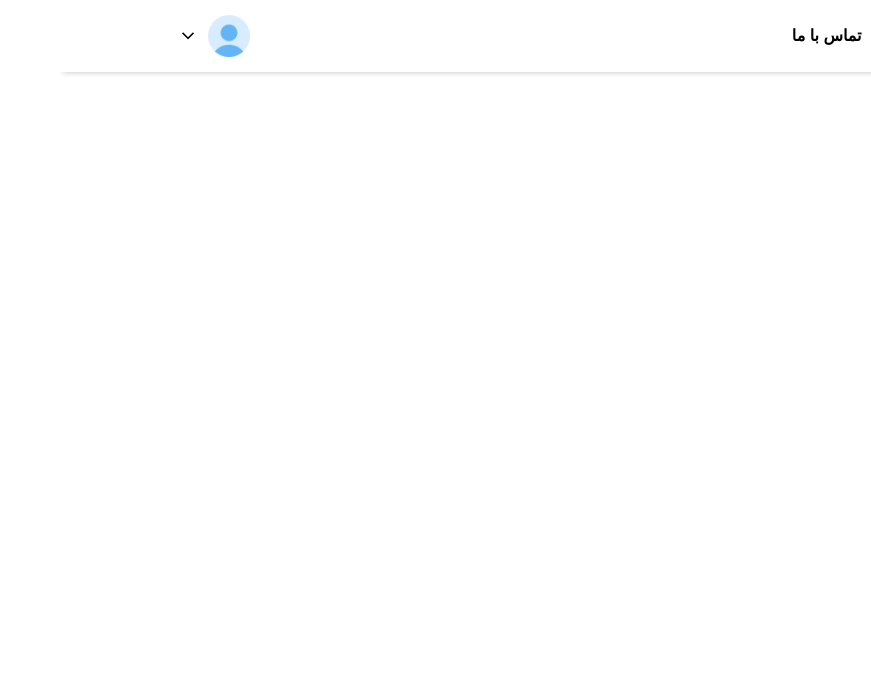
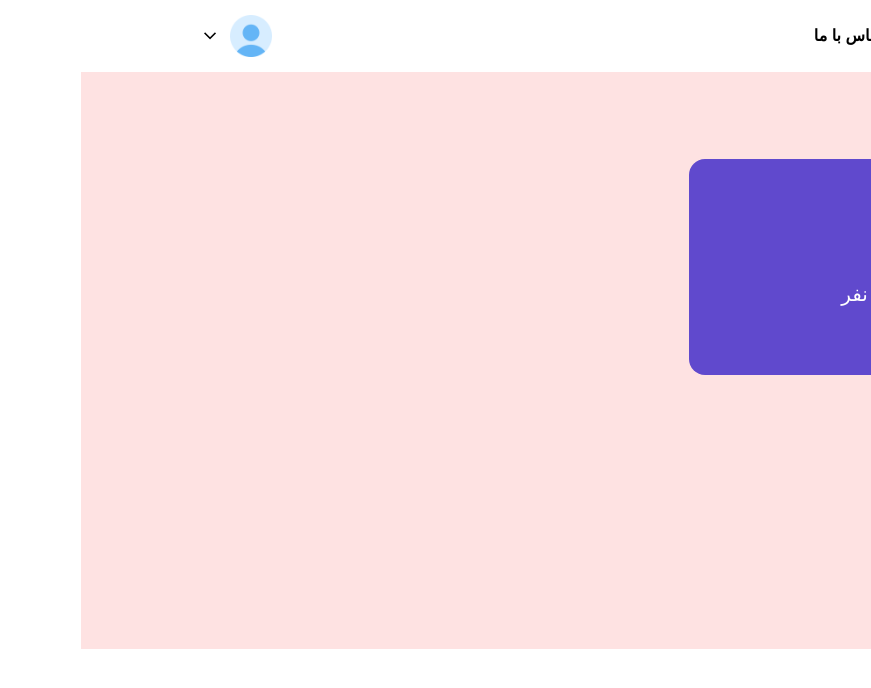
Before and after one commit to parsaazimi/cs, a React (Create React App) app: page / in a window 1280 px wide. Shown: the top 688 px of the page, without its empty margins (409-1280 px from the left). Built offline with nearby package versions, Linux system fonts and the light colour scheme; a web font is replaced by a local one.

Commit message:
Dashboard component created but needs endpoints to complete functionality

```diff
--- a/src/App.js
+++ b/src/App.js
@@ -1,9 +1,10 @@
+import Dashboard from "./components/Dashboard";
 import LandingPage from "./components/LandingPage";
 
 function App() {
   return (
     <div>
-      <LandingPage />
+      <Dashboard />
     </div>
   );
 }
--- a/src/components/AdminSidePanel.js
+++ b/src/components/AdminSidePanel.js
@@ -25,7 +25,7 @@ const AdminSidePanel = () => {
     return (
         <>
             <div className='w-[280px] h-full'> {/*spacing between logout and others in the list must be fixed*/}
-                <div className='h-full '>
+                <div className='h-full text-[#4B4B4B]'>
                     <div className='flex justify-center'>
                     <div className='text-center mt-[29px]'>
                             <img src={avatar} alt='avatar' className='w-[60px]' />
@@ -67,7 +67,7 @@ const AdminSidePanel = () => {
                         <Link className='flex text-sm font-normal items-center py-4 pr-[24px]'><img className='w-[24px] ml-[12px]' src={sendingMessagesImg} alt='sending messages' />ارسال پیام</Link>
                     </div>
                 </div>
-                <div>
+                <div className='text-[#4B4B4B]'>
                     <Link className='flex text-sm font-normal items-center py-4 pr-[24px]'><img className='w-[24px] ml-[12px]' src={logout} alt='logout' />خروج ار حساب کاربری</Link>
                 </div>
             </div>
--- /dev/null
+++ b/src/components/Dashboard.js
@@ -0,0 +1,24 @@
+import React from 'react';
+import NavBar from './NavBar';
+import AdminSidePanel from './AdminSidePanel';
+import DashboardCard from './DashboardCard';
+
+const Dashboard = () => {
+    return (
+        <>
+            <div>
+                <NavBar/>
+                <div className='flex w-full h-full bg-red-100'>
+                    <AdminSidePanel/>
+                    <div className='p-[20px]'>
+                        <h1 className='text-[18px] font-bold py-[20px]'>داشبورد</h1>
+                        <DashboardCard color='#6049CD' name="تعداد کل اعضا" number="10" unit="نفر"/> {/* takes values from back and uses map to iterate on data array */}
+
+                    </div>
+                </div>
+            </div>
+        </>
+    );
+};
+
+export default Dashboard;
--- /dev/null
+++ b/src/components/DashboardCard.js
@@ -0,0 +1,14 @@
+import React from 'react';
+
+const DashboardCard = (props) => {
+    return (
+        <div className='rounded-2xl text-[#ffffff]' style={{"background":`${props.color}`}}>
+            <h1 className='pt-[16px] pr-[16px] text-[20px] font-bold'>{props.name}</h1>
+            <div className='flex items-center'>
+                <h1 className='text-[32px] font-bold px-[152px] py-[61px]'>{props.number}<span className='text-[20px] font-normal'> {props.unit}</span></h1>
+            </div>
+        </div>
+    );
+};
+
+export default DashboardCard;
--- a/src/components/NavBar.js
+++ b/src/components/NavBar.js
@@ -1,9 +1,15 @@
-import React from 'react';
+import React, { useRef } from 'react';
 import { Link, Route, Routes } from 'react-router-dom';
 import purpleLogo from '../assets/logo-purple.png'
 import avatar from '../assets/avatar.png'
 import arrowDown from '../assets/arrow-right.png'
+import profileImg from '../assets/profile.svg'
+import logout from '../assets/logout.svg'
 const NavBar = () => {
+    const dropDown = useRef()
+    const dropDownHandler = () => {
+        dropDown.current.classList.toggle("hidden")
+    }
     return (
         <>
         <div className='px-[117px] flex justify-between h-[72px] items-center shadow-[0_4px_6px_-4px_rgba(0,0,0,0.25)]'>
@@ -16,7 +22,18 @@ const NavBar = () => {
                 <Link className='font-bold'>تماس با ما</Link>
             </div>
             <div>
-                <Link className='flex items-center'><img className=' w-[42px] ml-[8px]' src={avatar} alt='avatar' /><img className='rotate-90 w-[24px] h-[24px]' src={arrowDown} alt='arrow-down' /></Link>
+                <div className='flex items-center cursor-pointer' onClick={dropDownHandler}>
+                    <img className=' w-[42px] ml-[8px]' src={avatar} alt='avatar' />
+                    <img className='rotate-90 w-[24px] h-[24px]' src={arrowDown} alt='arrow-down' />
+                </div>
+                <div className='absolute top-[76px] left-[109px] hidden rounded z-10 shadow text-[#4B4B4B]' ref={dropDown}>
+                    <Link className='flex text-sm font-normal items-center py-[13px] pr-[24px] pl-[127px]'>
+                        <img className='w-[24px] ml-[12px]' src={profileImg} alt='sending messages' />حساب کاربری
+                    </Link>
+                    <Link className='flex text-sm font-normal items-center py-[13px] pr-[24px]'>
+                        <img className='w-[24px] ml-[12px]' src={logout} alt='logout' />خروج ار حساب کاربری
+                    </Link>
+                </div>
             </div>
         </div>
         <div>
```
Also changed, not shown: src/assets/profile.svg (added).
